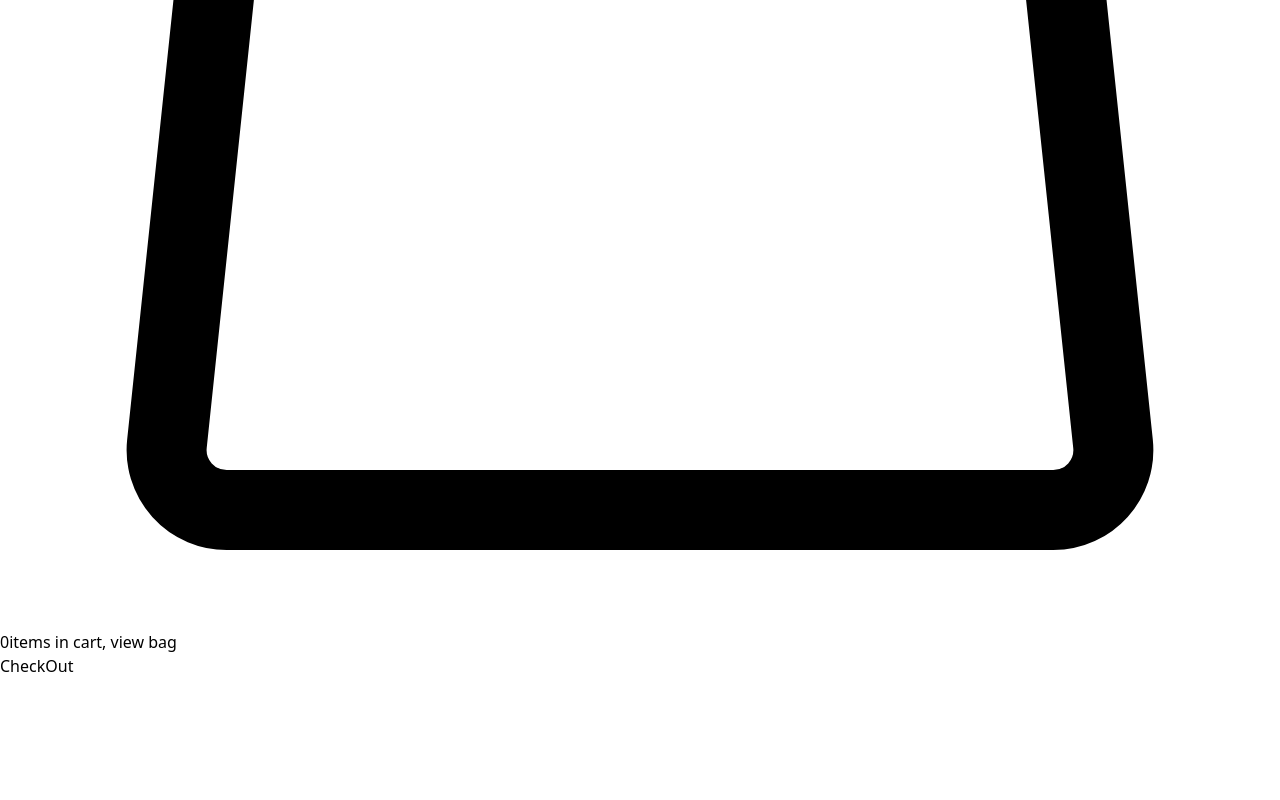
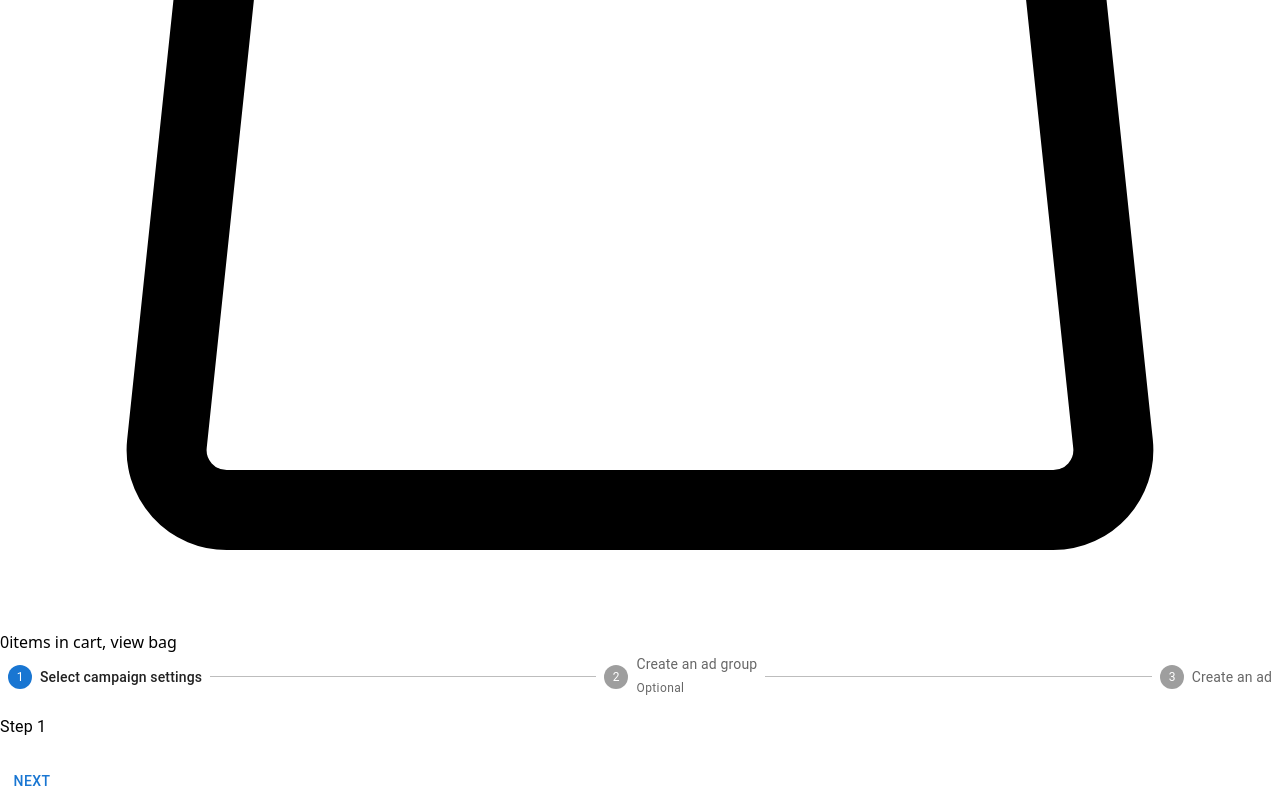
Before and after one commit to developershohan/bdshop, a React (Vite) app: page /checkout in a window 1280 px wide. Shown: the part 2835-3635 px from the top of the page. Before the commit the page ends 3513 px from the top, so only its background shows below. Built offline with nearby package versions, Linux system fonts and the light colour scheme.

Commit message:
checkout stepper added

```diff
--- a/src/customer/pages/CheckOut/CheckOut.jsx
+++ b/src/customer/pages/CheckOut/CheckOut.jsx
@@ -1,8 +1,66 @@
+import * as React from 'react';
+import Box from '@mui/material/Box';
+import Stepper from '@mui/material/Stepper';
+import Step from '@mui/material/Step';
+import StepLabel from '@mui/material/StepLabel';
+import Button from '@mui/material/Button';
+import Typography from '@mui/material/Typography';
 
-const CheckOut = () => {
-  return (
-    <div>CheckOut</div>
-  )
+const steps = ['Select campaign settings', 'Create an ad group', 'Create an ad'];
+
+export default function CheckOut() {
+    const [activeStep, setActiveStep] = React.useState(0);
+
+
+    const isStepOptional = (step) => {
+        return step === 1;
+    };
+
+    const handleNext = () => {
+
+        setActiveStep((prevActiveStep) => prevActiveStep + 1);
+
+    };
+
+    return (
+<div className=" px-10 lg:px-20">
+<Box sx={{ width: '100%' }}>
+            <Stepper activeStep={activeStep}>
+                {steps.map((label, index) => {
+                    const stepProps = {};
+                    const labelProps = {};
+                    if (isStepOptional(index)) {
+                        labelProps.optional = (
+                            <Typography variant="caption">Optional</Typography>
+                        );
+                    }
+
+                    return (
+                        <Step key={label} {...stepProps}>
+                            <StepLabel {...labelProps}>{label}</StepLabel>
+                        </Step>
+                    );
+                })}
+            </Stepper>
+            {activeStep === steps.length ? (
+                <React.Fragment>
+                    <Typography sx={{ mt: 2, mb: 1 }}>
+                        All steps completed - you&apos;re finished
+                    </Typography>
+
+                </React.Fragment>
+            ) : (
+                <React.Fragment>
+                    <Typography sx={{ mt: 2, mb: 1 }}>Step {activeStep + 1}</Typography>
+                    <Box sx={{ display: 'flex', flexDirection: 'row', pt: 2 }}>
+
+                        <Button onClick={handleNext}>
+                            {activeStep === steps.length - 1 ? 'Finish' : 'Next'}
+                        </Button>
+                    </Box>
+                </React.Fragment>
+            )}
+        </Box>
+</div>
+    );
 }
-
-export default CheckOut
```
